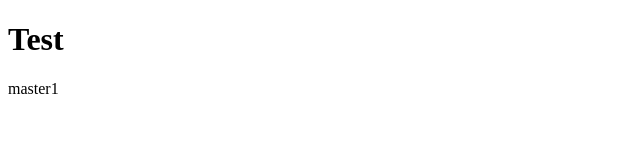
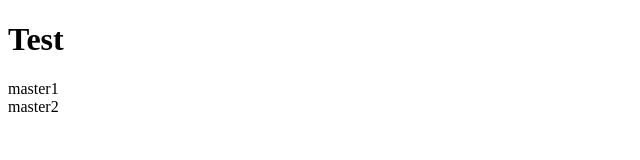
Before and after one commit to fashion-prepod/gittest, a plain HTML site: page index.html in a window 1280 px wide. Shown: the full height of the page, 0-640 px from the left. Drawn offline with Linux system fonts and the light colour scheme.

Commit message:
master two

```diff
--- a/index.html
+++ b/index.html
@@ -9,5 +9,6 @@
 <body>
     <h1>Test</h1>
     <div>master1</div>
+    <div>master2</div>
 </body>
 </html>
```
